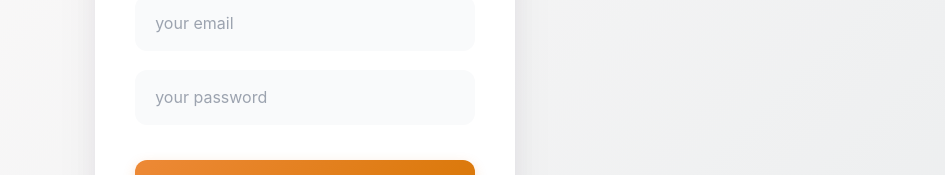
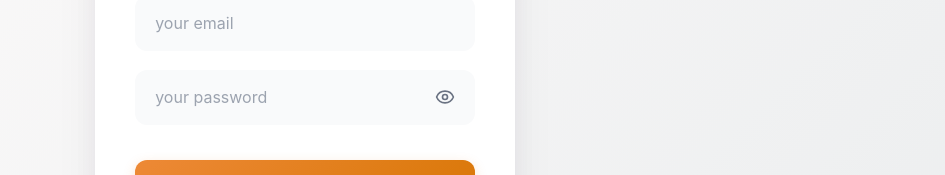
Before and after one commit to UpendraNilupul/Educat-elearning-platform, a React (Vite) app: page /login in a window 1280 px wide. Shown: the part 188-363 px from the top of the page, without its empty margins (335-1280 px from the left). Built offline with nearby package versions, Linux system fonts and the light colour scheme; no server answers.

Commit message:
added the password show/hide feature

```diff
--- a/src/pages/Login.jsx
+++ b/src/pages/Login.jsx
@@ -1,5 +1,6 @@
 import React, { useState } from 'react';
 import { useNavigate } from 'react-router-dom';
+import { Eye, EyeOff } from 'lucide-react';
 import '../styles/login.css';
 
 // 🌟 ADDED setUserName HERE
@@ -7,6 +8,7 @@ const Login = ({ setUserRole, setUserName }) => {
     // Standard Login States
     const [email, setEmail] = useState('');
     const [password, setPassword] = useState('');
+    const [showPassword, setShowPassword] = useState(false);
 
     // Forgot Password States
     const [isForgotPassword, setIsForgotPassword] = useState(false);
@@ -132,7 +134,12 @@ const Login = ({ setUserRole, setUserName }) => {
                     {forgotStep === 3 && (
                         <form onSubmit={handleResetPassword}>
                             <p className="mb-4 text-gray-600">Create a new password.</p>
-                            <input type="password" placeholder="New Password" className="box" value={newPassword} onChange={(e) => setNewPassword(e.target.value)} required />
+                            <div className="relative w-full mb-[1.2rem]">
+                                <input type={showPassword ? "text" : "password"} placeholder="New Password" className="box !mb-0 pr-10" value={newPassword} onChange={(e) => setNewPassword(e.target.value)} required />
+                                <button type="button" className="absolute right-3 top-1/2 -translate-y-1/2 text-gray-500 hover:text-gray-700 bg-transparent border-none cursor-pointer flex items-center justify-center p-2" onClick={() => setShowPassword(!showPassword)}>
+                                    {showPassword ? <EyeOff size={20} /> : <Eye size={20} />}
+                                </button>
+                            </div>
                             <input type="submit" value="Reset Password" className="btn" />
                         </form>
                     )}
@@ -148,7 +155,12 @@ const Login = ({ setUserRole, setUserName }) => {
                 <h3>login now</h3>
 
                 <input type="email" placeholder="your email" className="box" value={email} onChange={(e) => setEmail(e.target.value)} required />
-                <input type="password" placeholder="your password" className="box" value={password} onChange={(e) => setPassword(e.target.value)} required />
+                <div className="relative w-full mb-[1.2rem]">
+                    <input type={showPassword ? "text" : "password"} placeholder="your password" className="box !mb-0 pr-10" value={password} onChange={(e) => setPassword(e.target.value)} required />
+                    <button type="button" className="absolute right-3 top-1/2 -translate-y-1/2 text-gray-500 hover:text-gray-700 bg-transparent border-none cursor-pointer flex items-center justify-center p-2" onClick={() => setShowPassword(!showPassword)}>
+                        {showPassword ? <EyeOff size={20} /> : <Eye size={20} />}
+                    </button>
+                </div>
 
                 <input type="submit" value="login" className="btn" />
 
```
